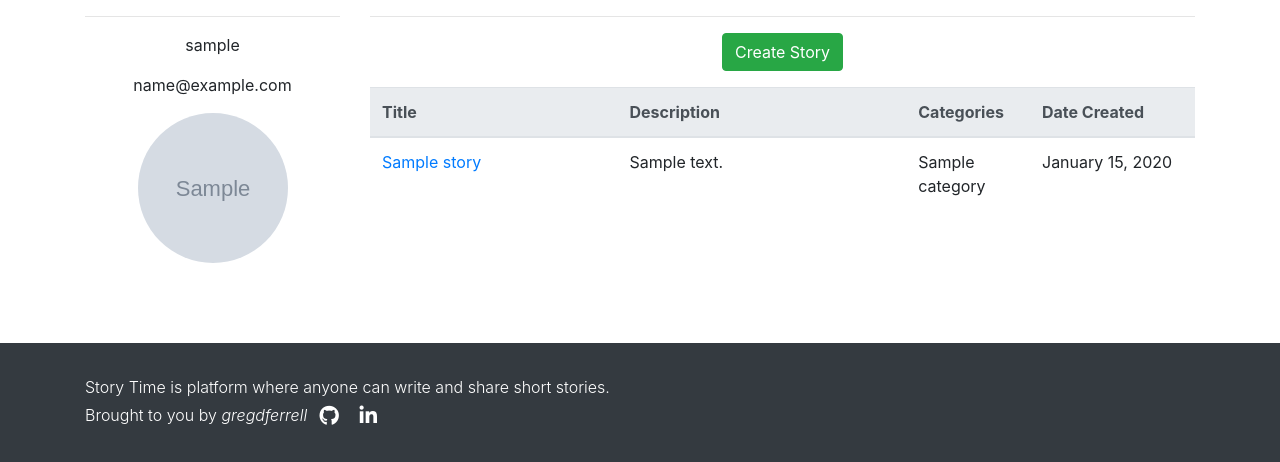
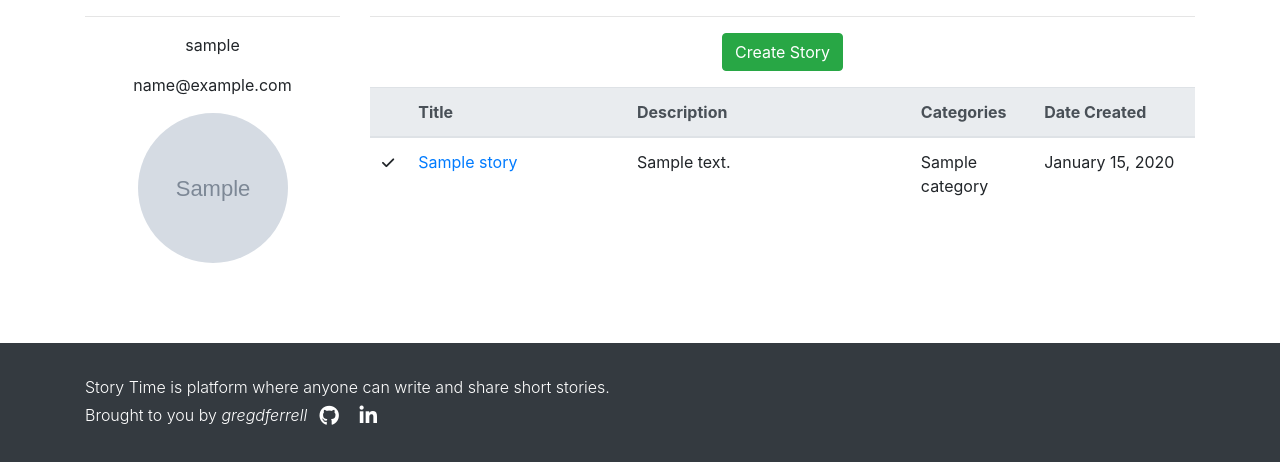
Before and after one commit to gregdferrell/course-fsw-p4-story-time, a Flask app: template storytime/templates/user_dashboard.html in a window 1280 px wide. Shown: the part 153-615 px from the top of the page. Run offline with Flask 2, Linux system fonts and the light colour scheme; the template is opened without the code that fills it: most values are stand-ins (such as "Sample title", 1, 10 or a date in 2020); grey boxes marked "Sample" are stand-in pictures; parts of the project's set-up code (start-up, migrations or seed data) failed here and were passed over; some libraries are stand-ins or nearby versions.

Commit message:
add column to user dashboard that shows whether a story is draft or published

```diff
--- a/storytime/story_time_service.py
+++ b/storytime/story_time_service.py
@@ -145,7 +145,7 @@ def get_stories_by_user_id(user_id: int):
     :param user_id: the primary key for the user to search on
     :return: a list of stories
     """
-    return db_session.query(Story).filter_by(user_id=user_id).all()
+    return db_session.query(Story).filter_by(user_id=user_id).order_by(Story.title.asc()).all()
 
 
 def get_story_by_id(story_id: int):
--- a/storytime/templates/user_dashboard.html
+++ b/storytime/templates/user_dashboard.html
@@ -26,10 +26,11 @@
                 <article id="stories-dashboard">
                     <hr/>
                     <p class="text-center"><a class="btn btn-success" href="{{url_for('get_create_story_page')}}" role="button">Create Story</a></p>
-                    <table class="table">
+                    <table id="user-stories-table" class="table">
                         <thead class="thead-light">
                             <tr>
-                                <th style="width: 30%;">Title</th>
+                                <th></th>
+                                <th style="width: 27%;">Title</th>
                                 <th style="width: 35%;">Description</th>
                                 <th style="width: 15%;">Categories</th>
                                 <th style="width: 20%;">Date Created</th>
@@ -38,6 +39,13 @@
                         <tbody>
                             {% for story in stories %}
                                 <tr>
+                                    <td>
+                                        {% if story.published %}
+                                            <span class="fa fa-check fa-sm" aria-hidden="true" title="Published"></span>
+                                        {% else %}
+                                            <span class="fa fa-pencil fa-sm" aria-hidden="true" title="Draft"></span>
+                                        {% endif %}
+                                    </td>
                                     <td><a href="{{ url_for('view_story', story_id=story.id) }}">{{ story.title }}</a></td>
                                     <td>{{ story.description }}</td>
                                     <td>
@@ -54,5 +62,4 @@
             </section>
         </div>
     </div>
-
 {% endblock %}
```
